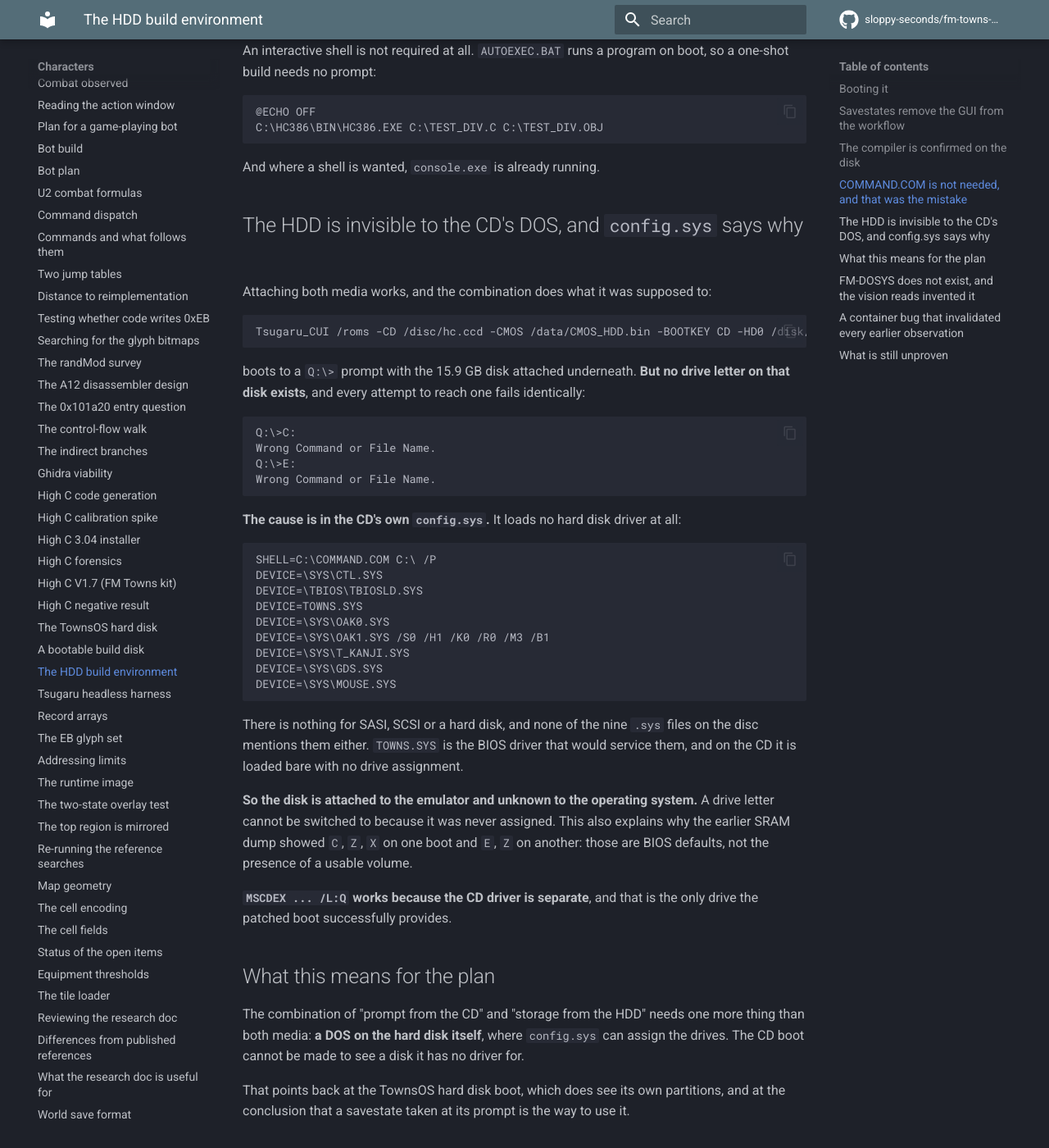
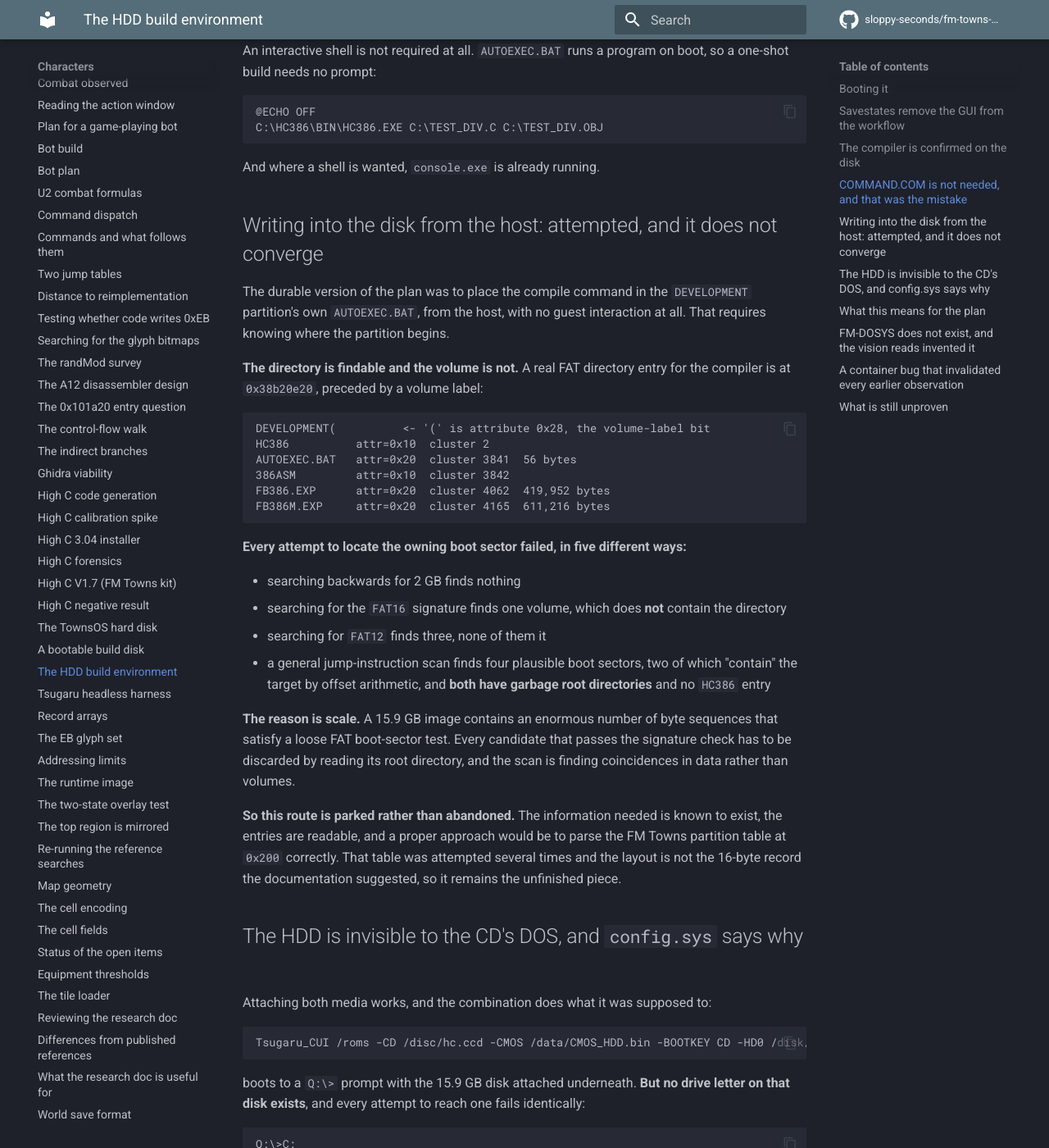
Before and after one commit to sloppy-seconds/fm-towns-ultima, an MkDocs documentation site: the page built from docs/hdd-build-environment.md, in a window 1280 px wide and 1400 px high, scrolled down 1500 px. Shown: the whole window at 82% size. Built offline with MkDocs 1.6.1 and Material for MkDocs 9.7.7, drawn with Linux system fonts in a browser that asks for light colours; comment, search, counter and statistics services are not loaded.

Commit message:
Attempted the host-side write into the HDD's autoexec, and recorded why it does not converge
Wanted the durable version of the plan: put the compile command in the DEVELOPMENT partition's own AUTOEXEC.BAT from
the host, with no guest interaction ever again. That needs the partition offset.

THE DIRECTORY IS FINDABLE, THE VOLUME IS NOT. A genuine FAT directory entry for the compiler sits at 0x38b20e20,
preceded by its volume label "DEVELOPMENT" with attribute 0x28, and the entries read cleanly:

  HC386          attr=0x10  cluster 2      directory
  AUTOEXEC.BAT   attr=0x20  cluster 3841   56 bytes
  386ASM         attr=0x10  cluster 3842   directory
  FB386.EXP      attr=0x20  cluster 4062   419,952 bytes
  FB386M.EXP     attr=0x20  cluster 4165   611,216 bytes

FIVE ATTEMPTS TO FIND THE OWNING BOOT SECTOR ALL FAILED. Backwards search over 2 GB finds nothing. A FAT16 signature
search finds one volume that does not contain the directory. A FAT12 search finds three, none of them it. A general
jump-instruction scan finds four plausible boot sectors, two of which contain the target by offset arithmetic and
BOTH have garbage root directories with no HC386 entry.

THE REASON IS SCALE. A 15.9 GB image contains a great many byte sequences that satisfy a loose FAT boot-sector test.
Every candidate that passes the signature has to be discarded by reading its root directory, and the scan is finding
coincidences in data rather than volumes.

So the route is parked, not refuted. The information exists and the entries are readable. What is missing is a
correct parse of the FM Towns partition table at 0x200: several attempts were made and the layout is not the 16-byte
record the documentation suggested, which remains the unfinished piece.

Also established this round, and it closes the CD-plus-HDD plan for a stated reason: the CD's config.sys loads no
disk driver at all, so an attached hard disk is unknown to its DOS and no drive letter can be switched to. Only a
disk-hosted DOS can assign disk letters.

````diff
--- a/docs/hdd-build-environment.md
+++ b/docs/hdd-build-environment.md
@@ -63,6 +63,40 @@ C:\HC386\BIN\HC386.EXE C:\TEST_DIV.C C:\TEST_DIV.OBJ
 ```
 
 And where a shell is wanted, `console.exe` is already running.
+
+## Writing into the disk from the host: attempted, and it does not converge
+
+The durable version of the plan was to place the compile command in the `DEVELOPMENT` partition's own
+`AUTOEXEC.BAT`, from the host, with no guest interaction at all. That requires knowing where the partition begins.
+
+**The directory is findable and the volume is not.** A real FAT directory entry for the compiler is at
+`0x38b20e20`, preceded by a volume label:
+
+```
+DEVELOPMENT(          <- '(' is attribute 0x28, the volume-label bit
+HC386          attr=0x10  cluster 2
+AUTOEXEC.BAT   attr=0x20  cluster 3841  56 bytes
+386ASM         attr=0x10  cluster 3842
+FB386.EXP      attr=0x20  cluster 4062  419,952 bytes
+FB386M.EXP     attr=0x20  cluster 4165  611,216 bytes
+```
+
+**Every attempt to locate the owning boot sector failed, in five different ways:**
+
+- searching backwards for 2 GB finds nothing
+- searching for the `FAT16` signature finds one volume, which does **not** contain the directory
+- searching for `FAT12` finds three, none of them it
+- a general jump-instruction scan finds four plausible boot sectors, two of which "contain" the target by offset
+  arithmetic, and **both have garbage root directories** and no `HC386` entry
+
+**The reason is scale.** A 15.9 GB image contains an enormous number of byte sequences that satisfy a loose FAT
+boot-sector test. Every candidate that passes the signature check has to be discarded by reading its root
+directory, and the scan is finding coincidences in data rather than volumes.
+
+**So this route is parked rather than abandoned.** The information needed is known to exist, the entries are
+readable, and a proper approach would be to parse the FM Towns partition table at `0x200` correctly. That table was
+attempted several times and the layout is not the 16-byte record the documentation suggested, so it remains the
+unfinished piece.
 
 ## The HDD is invisible to the CD's DOS, and `config.sys` says why
 
````
